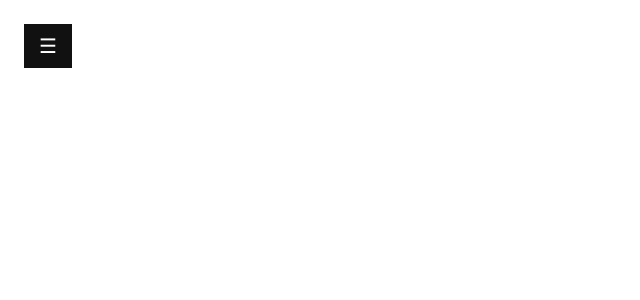
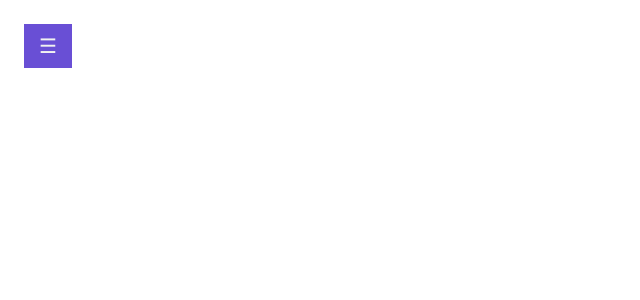
Before and after one commit to WebTechErasmus/PPPP-project, a PHP site: page /components/sidebar.html in a window 1280 px wide. Shown: the top 300 px of the page, without its empty margins (0-640 px from the left). Run offline with PHP 8.4, Linux system fonts and the light colour scheme.

Commit message:
color change for the sidebar

```diff
--- a/components/sidebar.html
+++ b/components/sidebar.html
@@ -3,6 +3,7 @@
 <head>
 <link rel="stylesheet" href="../css/sidebar.css">
 <meta name="viewport" content="width=device-width, initial-scale=1">
+
 </head>
 <body>
 
@@ -35,7 +36,6 @@
 <script>
 function openNav() {
   document.getElementById("mySidebar").style.width = "250px";
-  document.getElementById("main").style.marginLeft = "250px";
 }
 
 function closeNav() {
--- a/css/sidebar.css
+++ b/css/sidebar.css
@@ -9,7 +9,7 @@ body {
     z-index: 1;
     top: 0;
     left: 0;
-    background-color: #111;
+    background-color: #694fd5;
     overflow-x: hidden;
     transition: 0.5s;
     padding-top: 60px;
@@ -19,7 +19,7 @@ body {
     padding: 8px 8px 8px 32px;
     text-decoration: none;
     font-size: 18px;
-    color: #818181;
+    color:#f1f1f1;
     display: block;
     transition: 0.3s;
   }
@@ -34,7 +34,7 @@ body {
     }
 
 .sidebar a:hover {
-    color: #f1f1f1;
+    color: #444;
   }
 
 .sidebar .closebtn {
@@ -48,8 +48,8 @@ body {
 .openbtn {
     font-size: 20px;
     cursor: pointer;
-    background-color: #111;
-    color: white;
+    background-color: #694fd5;
+    color: #f1f1f1;
     padding: 10px 15px;
     border: none;
   }
```
